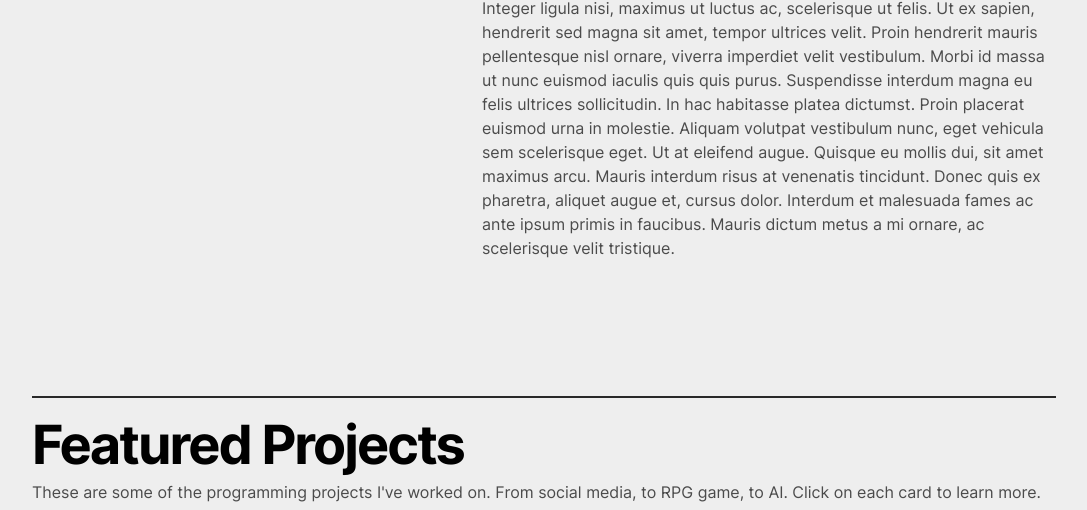
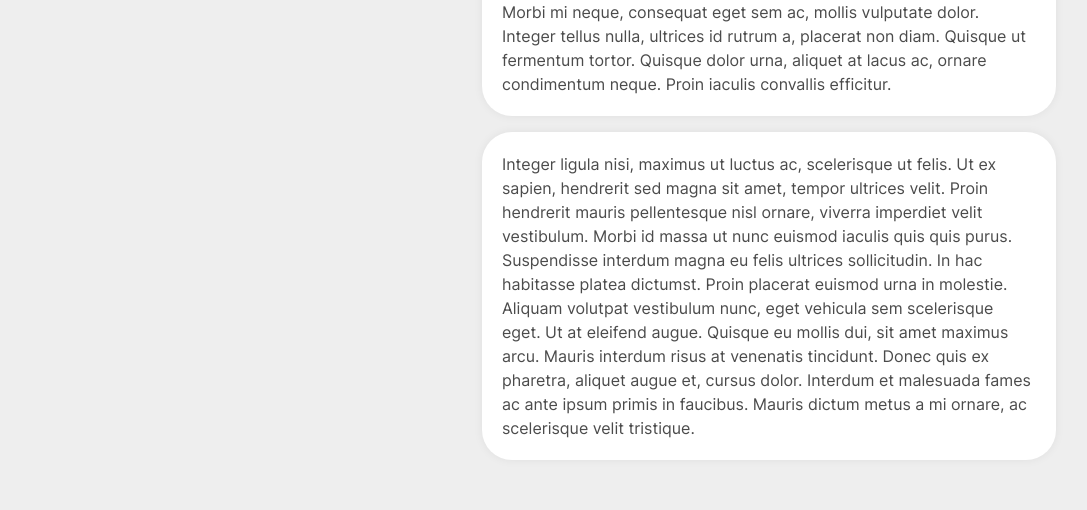
Before and after one commit to gathrean/my-portfolio, a React (Create React App) app: page / in a window 1280 px wide. Shown: the part 1950-2460 px from the top of the page, without its empty margins (96-1183 px from the left). Built offline with nearby package versions, Linux system fonts and the light colour scheme.

Commit message:
Added a "card style" look to the p elements in ABOUT

```diff
--- a/src/App.css
+++ b/src/App.css
@@ -14,6 +14,7 @@
   --colorbluelight: #9999FF;
   --colordarkgrey: #282828;
   --colorlightgrey: #4b4b4b;
+  --colorlightgrey2: #10101099;
   --colorblack: #000000;
   --colorgreen: #439775;
   --shadow: 0 0 10px 0 #00000010;
--- a/src/pages/LandingPage/Sections/ABOUT/ABOUT.css
+++ b/src/pages/LandingPage/Sections/ABOUT/ABOUT.css
@@ -4,8 +4,25 @@
   gap: 50px;
 }
 
-.about-me-text {
-  margin: 0;
+.about-me-text p {
+  padding: 20px;
+  margin-bottom: 16px;
+  box-shadow: var(--shadow);
+  background-color: #fff;
+  border-radius: 30px;
+}
+
+@media screen and (min-width: 1120px) {
+  .about-me-text p {
+    padding: 20px;
+    color: var(--colorlightgrey2);
+  }
+
+  .about-me-text p:hover {
+    color: var(--colorblack);
+    transition: all 0.3s ease;
+    scale: 1.0025;
+  }
 }
 
 .about-me-images img {
--- a/src/pages/LandingPage/Sections/ABOUT/ABOUT.jsx
+++ b/src/pages/LandingPage/Sections/ABOUT/ABOUT.jsx
@@ -17,19 +17,15 @@ export function ABOUT() {
             <p>
               Lorem ipsum dolor sit amet, consectetur adipiscing elit. Nam orci risus, varius nec nisi a, consectetur iaculis nibh. Vivamus sollicitudin rutrum consequat. Sed ligula purus, convallis sed sagittis ut, lobortis vitae mauris. In quis bibendum ante. Praesent pellentesque luctus elit a consequat. Nulla facilisi. Vivamus pulvinar, leo at suscipit viverra, libero nisl fringilla nisi, at volutpat diam elit interdum nibh. Ut ante ligula, fermentum eget libero sit amet, tristique consequat nulla. Nulla posuere consequat lorem id auctor. In congue, augue sit amet accumsan vulputate, lorem mi aliquam leo, sit amet gravida turpis ex non nibh. Etiam congue erat vitae magna commodo, at hendrerit lacus gravida. Proin dignissim dui commodo nulla feugiat, id cursus libero dictum. Fusce varius sodales urna sed cursus. Donec ornare, nisl ut aliquam viverra, ex sapien pulvinar elit, tincidunt lacinia magna massa dapibus purus.
             </p>
-            <br />
             <p>
               Nulla tempor nec nisl ut interdum. Mauris commodo lacus ac felis volutpat tincidunt. Proin a auctor metus. In non ligula sagittis lorem iaculis finibus. Phasellus in metus eget sapien vehicula gravida. Vestibulum ac interdum ante. Donec accumsan velit mi, eu consequat ante egestas quis. Nullam vitae metus pretium, accumsan felis et, interdum purus. Vestibulum tincidunt mi orci, et condimentum nisi fringilla vel.
             </p>
-            <br />
             <p>
               Praesent sit amet risus ac est venenatis scelerisque ac ut tortor. Aliquam erat volutpat. Vestibulum laoreet dapibus nisl sed faucibus. Cras euismod tellus lacus, in porta sapien finibus nec. Phasellus scelerisque elementum dictum. Proin sit amet fringilla neque. Morbi quis dui non ex euismod porttitor id dignissim nunc. Donec pellentesque viverra libero et tincidunt. Maecenas condimentum ultrices euismod. Ut ut sapien vitae ligula ultrices pharetra nec ac dolor.
             </p>
-            <br />
             <p>
               Duis eu volutpat nisl, eu efficitur felis. Aliquam pharetra dolor purus, eu ornare ante euismod a. Vivamus suscipit aliquam est interdum suscipit. Morbi mi neque, consequat eget sem ac, mollis vulputate dolor. Integer tellus nulla, ultrices id rutrum a, placerat non diam. Quisque ut fermentum tortor. Quisque dolor urna, aliquet at lacus ac, ornare condimentum neque. Proin iaculis convallis efficitur.
             </p>
-            <br />
             <p>
               Integer ligula nisi, maximus ut luctus ac, scelerisque ut felis. Ut ex sapien, hendrerit sed magna sit amet, tempor ultrices velit. Proin hendrerit mauris pellentesque nisl ornare, viverra imperdiet velit vestibulum. Morbi id massa ut nunc euismod iaculis quis quis purus. Suspendisse interdum magna eu felis ultrices sollicitudin. In hac habitasse platea dictumst. Proin placerat euismod urna in molestie. Aliquam volutpat vestibulum nunc, eget vehicula sem scelerisque eget. Ut at eleifend augue. Quisque eu mollis dui, sit amet maximus arcu. Mauris interdum risus at venenatis tincidunt. Donec quis ex pharetra, aliquet augue et, cursus dolor. Interdum et malesuada fames ac ante ipsum primis in faucibus. Mauris dictum metus a mi ornare, ac scelerisque velit tristique.
             </p>
--- a/src/pages/LandingPage/Sections/PROJECTS/PROJECTS.css
+++ b/src/pages/LandingPage/Sections/PROJECTS/PROJECTS.css
@@ -58,8 +58,7 @@
 
 .header-image img {
   aspect-ratio: 4/3;
-  background-color: #909090;
-  border-radius: 30px;
+  background-color: var(--colorlightgrey);
   width: 400px;
   height: 300px;
   display: flex;
```
